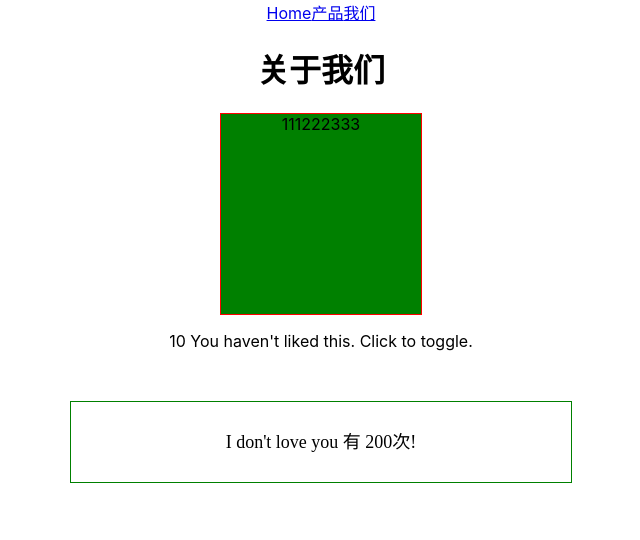
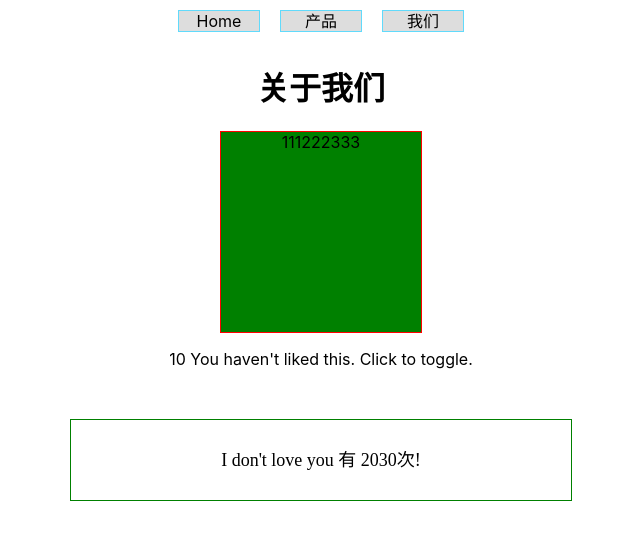
Before and after one commit to ushergo/react_practice, a React (Create React App) app: page /abc2 in a window 1280 px wide. Shown: the top 540 px of the page, without its empty margins (319-959 px from the left). Built offline with nearby package versions, Linux system fonts and the light colour scheme.

Commit message:
添加导航按钮样式

```diff
--- a/src/App.js
+++ b/src/App.js
@@ -20,10 +20,19 @@ class App extends Component {
             margin: '10px auto'
         }
 
+        let browserCss={
+               a:{
+                   display:"inline-block",
+                   width:"20px",
+                   height:'20px',
+                   textAligh:"center",
+                   lineHeight:"20px"
+               }
+        }
         return (
             <div className="App">
                 <BrowserRouter>
-                    <div>
+                    <div className="nav">
                         <a href="/abc">Home</a>
                         <a href="/abc1">产品</a>
                         <a href="/abc2">我们</a>
@@ -39,7 +48,7 @@ class App extends Component {
 
                 <LikeButton initialCount="10"></LikeButton>
 
-                <LoveButton times="200"></LoveButton>
+                <LoveButton times="2030"></LoveButton>
 
             </div>
         );
--- a/src/components/LoveButton.js
+++ b/src/components/LoveButton.js
@@ -1,36 +1,38 @@
-import React,{Component} from 'react'
+import React, {Component} from 'react'
 
 class LoveButton extends Component {
     constructor(props) {
         super(props);
-        this.state = {love: false,times:props.times}
+        this.state = {love: false, times: props.times, msg: ''}
     }
 
-    LoveClick(e) {
+    LoveClick(msg, event) {//event 参数只能在最后的一个位置
         console.log("状态:" + this.state.love);
-        this.setState({love: !this.state.love});
+        this.setState({love: !this.state.love, msg: msg});
     }
 
     render() {
-        var divClass = {
+        const divClass = {
             width: '500px',
             height: '80px',
             textAligh: 'center',
             border: '1px solid green',
             fontFamily: "Microsoft YaHei",
             fontSize: "18px",
-            cursor:'pointer',
-            lineHeight:'80px',
-            margin:'50px auto'
+            cursor: 'pointer',
+            lineHeight: '80px',
+            margin: '50px auto'
         }
-        let text = this.state.love === true ? "love" : " don't love"
+        const text = this.state.love === true ? "love" : " don't love"
         return (
-            <div style={divClass} onClick={this.LoveClick.bind(this)}>
+            <div style={divClass} onClick={this.LoveClick.bind(this, 'oh myGad')}>
                 I {text} you 有 {this.state.times}次!
+                <br/>
+                <span>{this.state.msg}</span>
             </div>
         )
     }
 
 }
 
-export  default  LoveButton;
+export default LoveButton;
--- a/src/index.css
+++ b/src/index.css
@@ -12,3 +12,16 @@ code {
     font-family: source-code-pro, Menlo, Monaco, Consolas, "Courier New",
     monospace;
 }
+
+.nav a {
+    display: inline-block;
+    width: 80px;
+    height: 20px;
+    text_aligh: center;
+    line-height: 20px;
+    border: 1px solid #61dafb;
+    background: #ddd;
+    color: #000;
+    margin: 10px;
+    text-decoration: none;
+}
```
Lines whose indentation alone changed are shown as unchanged.
